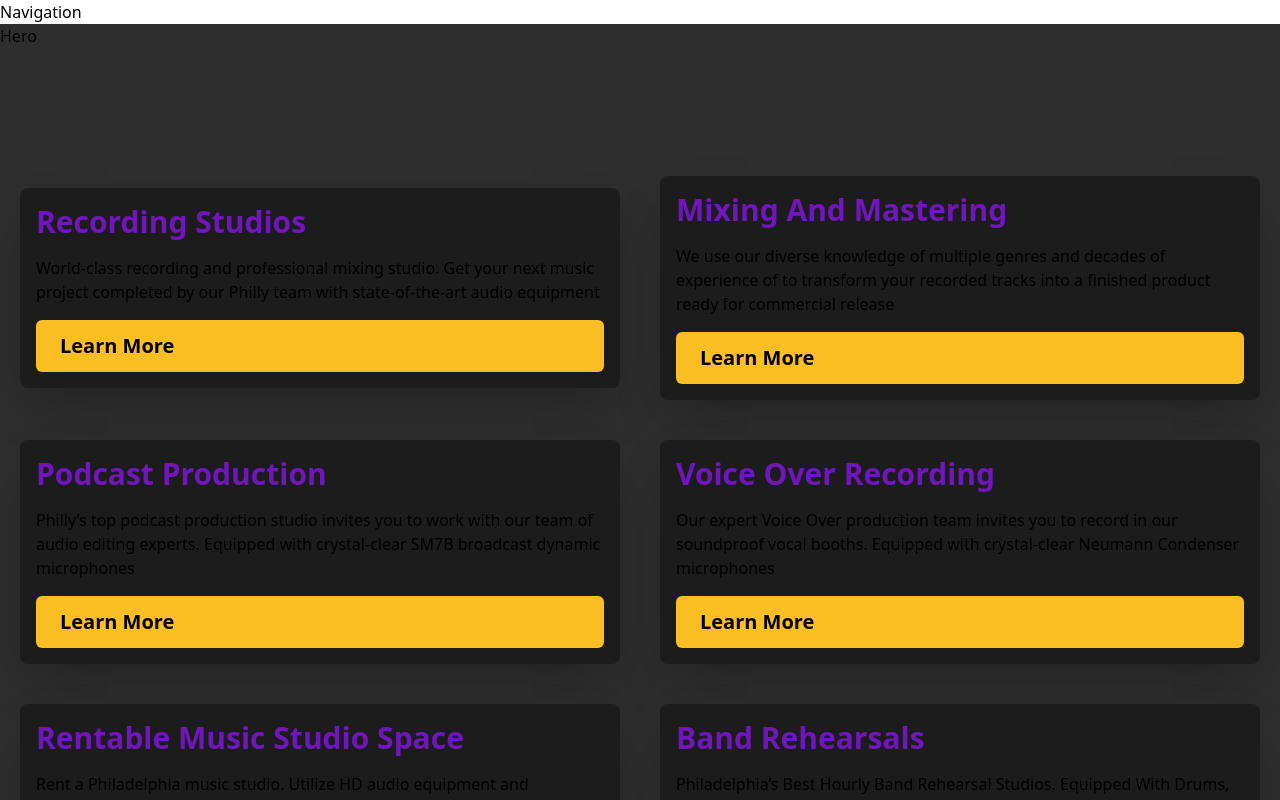
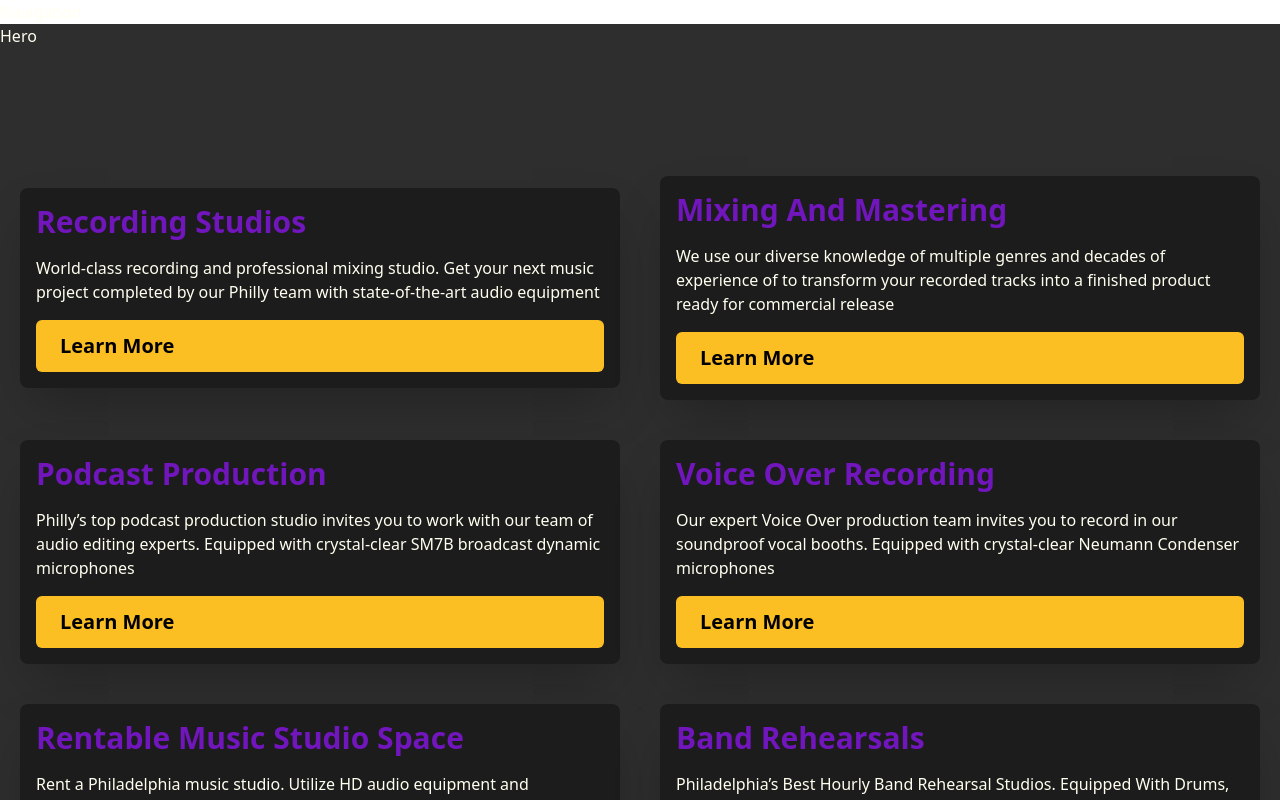
Before and after one commit to zackhanni/sounds-like-soma, a Next.js app: page / in a window 1280 px wide. Shown: the top 800 px of the page. Built offline with nearby package versions, Linux system fonts and the light colour scheme.

Commit message:
all text color to ivory

```diff
--- a/app/layout.tsx
+++ b/app/layout.tsx
@@ -15,7 +15,7 @@ export default function RootLayout({
 }) {
   return (
     <html lang="en">
-      <body className="">
+      <body className="text-[#fffff0]">
         <Navigation />
         <main className="">{children}</main>
 
```
